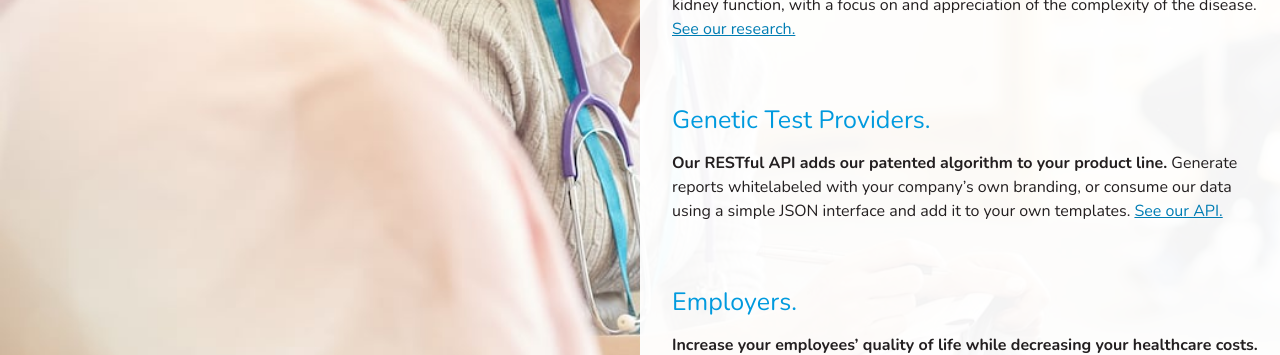
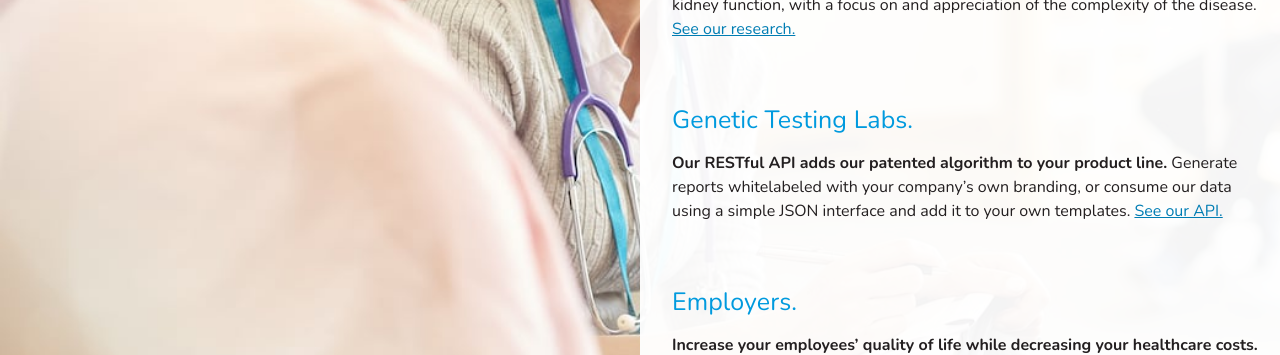
Before and after one commit to RobertAKARobin/geneticure-jekyll, a Jekyll site: the page built from _pages/index.md, in a window 1280 px wide and 900 px high, scrolled down 3595 px. Shown: the part 157-512 px from the top of the window. Built offline with Jekyll 4.4.1, drawn with Linux system fonts in a browser that asks for light colours.

Commit message:
providers => labs

```diff
--- a/_pages/index.md
+++ b/_pages/index.md
@@ -62,7 +62,7 @@ Your report describes the responsiveness of 3 of your body's main organ systems:
 
 ---
 
-## _Genetic Test Providers._
+## _Genetic Testing Labs._
 
 **Our RESTful API adds our patented algorithm to your product line.** Generate reports whitelabeled with your company's own branding, or consume our data using a simple JSON interface and add it to your own templates. [See our API.](/api)
 
```
